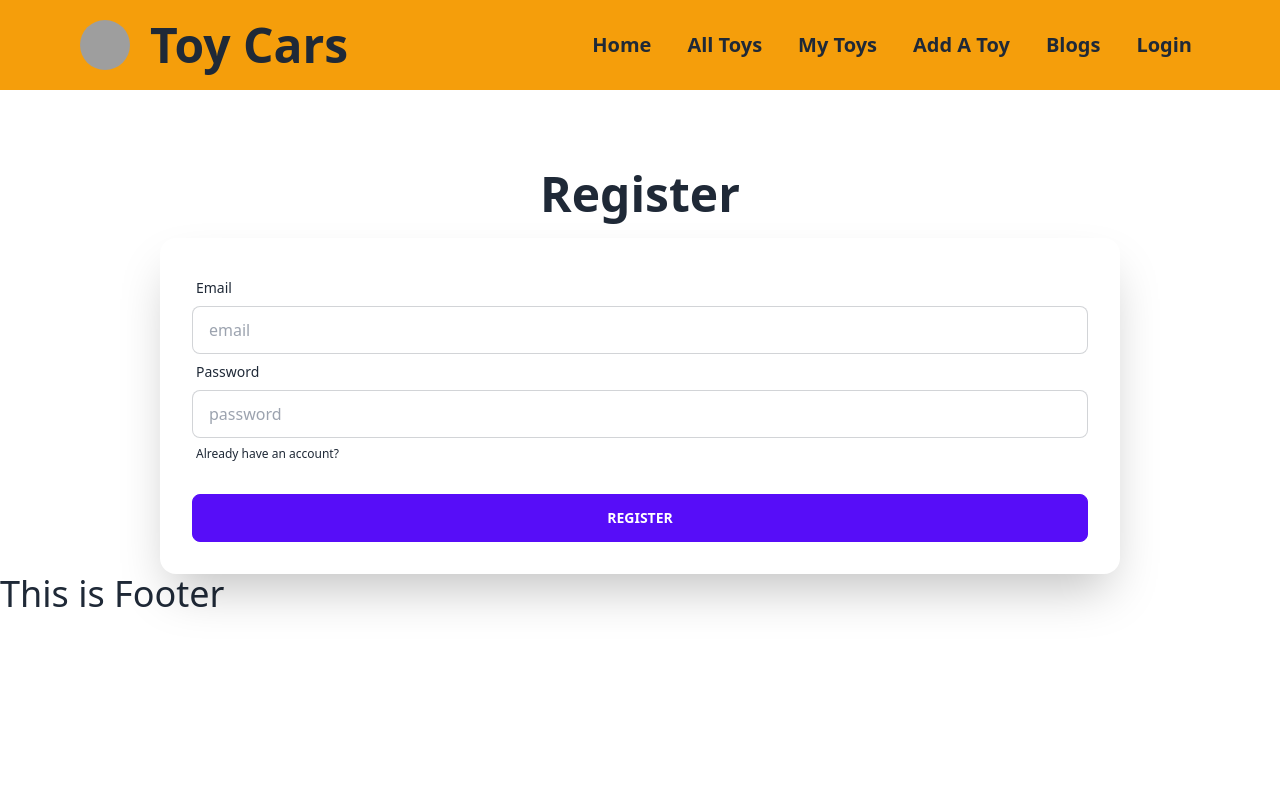
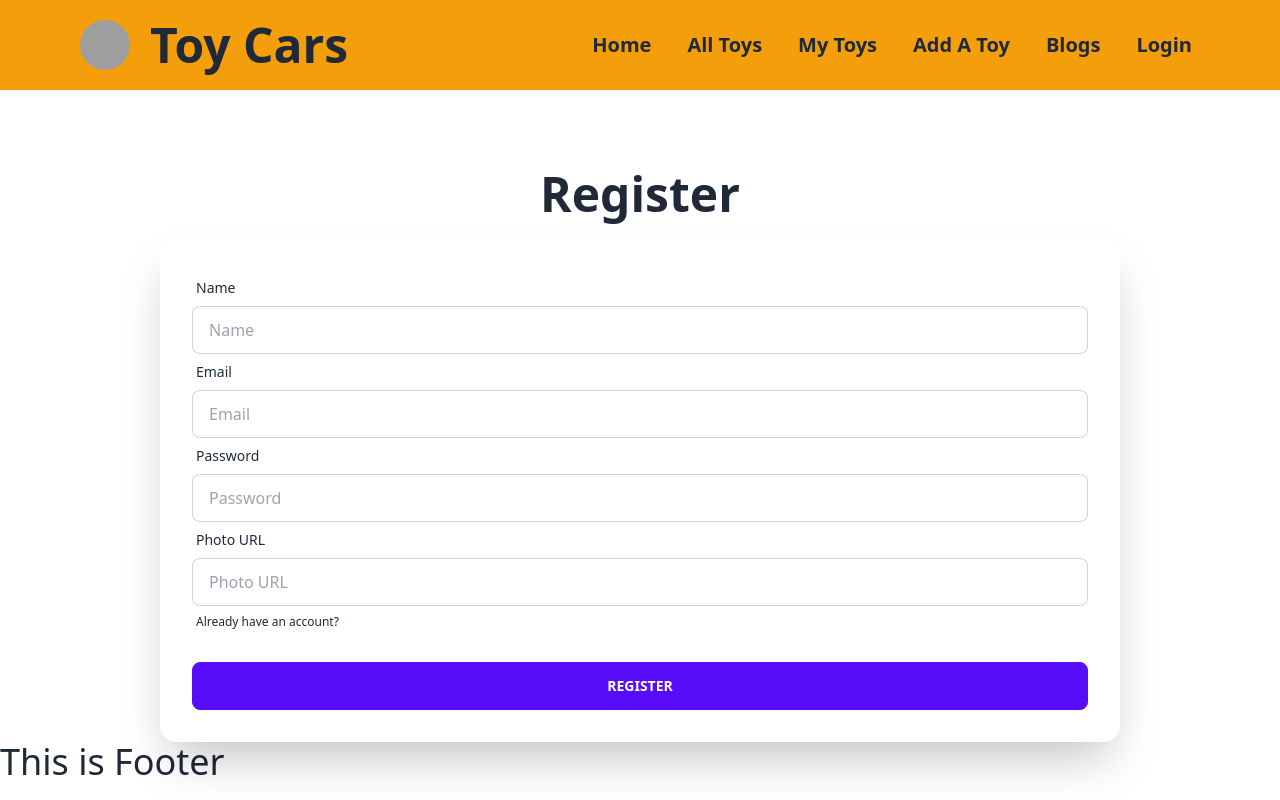
Before and after one commit to HasibUddin1/toy-marketplace-public-client, a React (Vite) app: page /register in a window 1280 px wide. Built offline with nearby package versions, Linux system fonts and the light colour scheme; grey boxes are pictures that could not be loaded.

Commit message:
added submit function for login and register

```diff
--- a/src/pages/Register/Register.jsx
+++ b/src/pages/Register/Register.jsx
@@ -2,6 +2,19 @@ import { Link } from "react-router-dom";
 
 
 const Register = () => {
+
+    const handleRegister = event => {
+        event.preventDefault()
+
+        const form = event.target
+        const name = form.name.value
+        const email = form.email.value
+        const password = form.password.value
+        const photo = form.photo.value
+
+        console.log(name, email, password, photo)
+    }
+
     return (
         <div>
             <div className="w-9/12 mx-auto mt-20">
@@ -11,18 +24,30 @@ const Register = () => {
                     </div>
                     <div className="card w-full shadow-2xl">
                         <div className="card-body">
-                            <form>
+                            <form onSubmit={handleRegister}>
+                                <div className="form-control">
+                                    <label className="label">
+                                        <span className="label-text">Name</span>
+                                    </label>
+                                    <input type="text" name="name" placeholder="Name" className="input input-bordered" />
+                                </div>
                                 <div className="form-control">
                                     <label className="label">
                                         <span className="label-text">Email</span>
                                     </label>
-                                    <input type="text" name="email" placeholder="email" className="input input-bordered" />
+                                    <input type="text" name="email" placeholder="Email" className="input input-bordered" />
                                 </div>
                                 <div className="form-control">
                                     <label className="label">
                                         <span className="label-text">Password</span>
                                     </label>
-                                    <input type="text" name="password" placeholder="password" className="input input-bordered" />
+                                    <input type="text" name="password" placeholder="Password" className="input input-bordered" />
+                                </div>
+                                <div className="form-control">
+                                    <label className="label">
+                                        <span className="label-text">Photo URL</span>
+                                    </label>
+                                    <input type="text" name="photo" placeholder="Photo URL" className="input input-bordered" />
                                     <label className="label">
                                         <Link to='/login' className="label-text-alt link link-hover">Already have an account?</Link>
                                     </label>
```
